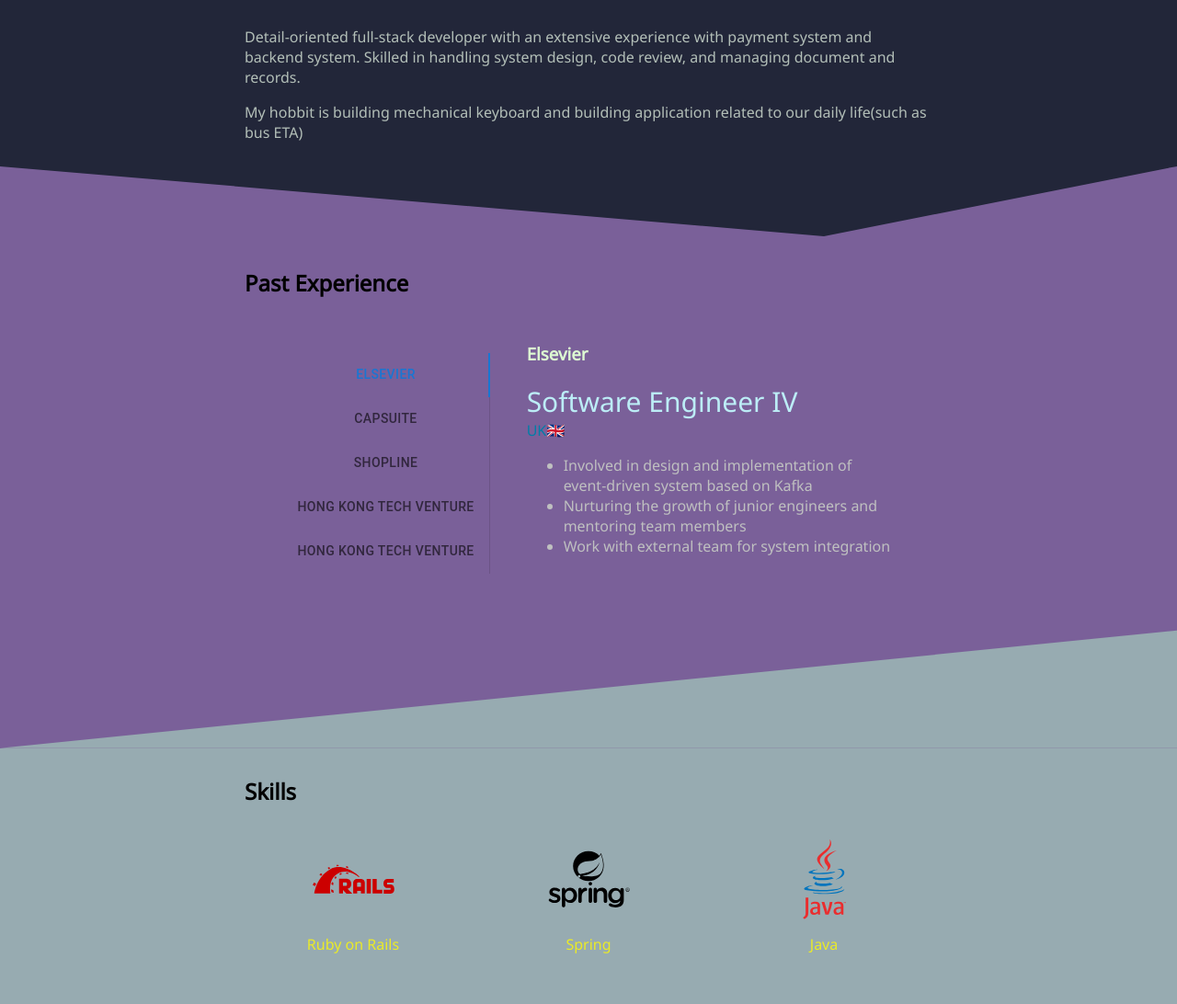
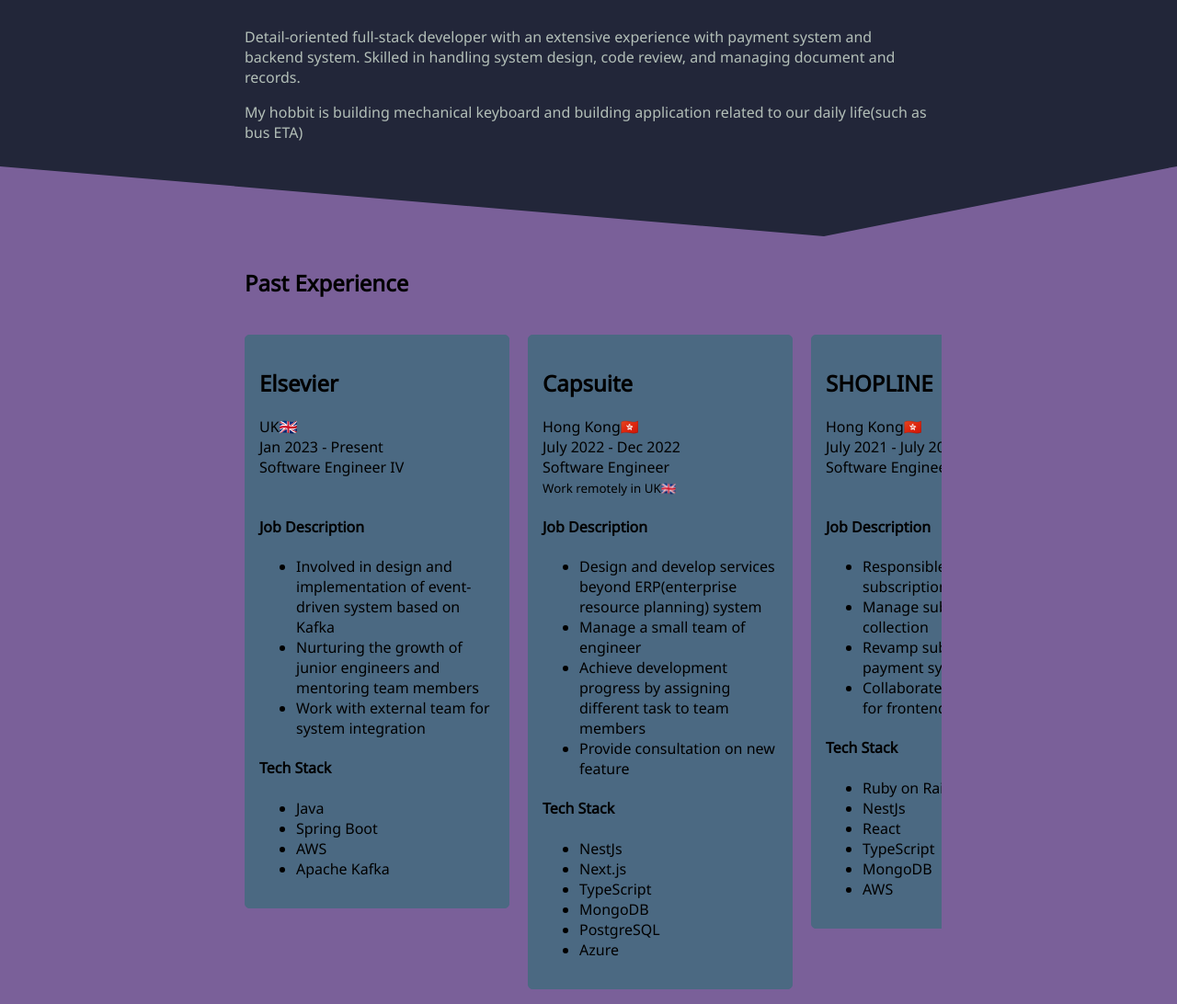
Before and after one commit to JasonK369/jason-personal-site, a Gatsby site: page / in a window 1280 px wide. Shown: the part 394-1486 px from the top of the page at 92% size. Built offline with nearby package versions, Linux system fonts and the light colour scheme; Gatsby itself is replaced by a stand-in of ours.

Commit message:
chore: remove unused code

```diff
--- a/src/components/sections/experience.tsx
+++ b/src/components/sections/experience.tsx
@@ -1,7 +1,7 @@
-import * as React from 'react'
-import CustomTabs from '../tabs'
-import styled from 'styled-components'
-import ContentContainer from '../contentContainer'
+import * as React from "react";
+import styled from "styled-components";
+import ContentContainer from "../contentContainer";
+import WorkExperienceList from "../workExperienceList";
 
 const Container = styled.div`
   min-height: 60vh;
@@ -10,7 +10,7 @@
   align-items: flex-center;
 
   background-color: #7a6099;
-`
+`;
 const HeadTriangle = styled.div`
   background-color: #222639;
   min-height: 10vh;
@@ -19,11 +19,11 @@
   @media (max-width: 768px) {
     min-height: 5vh;
   }
-`
+`;
 
 const TailTriangle = styled.div`
   flex-grow: 1;
-  background-color: #97ABB1;
+  background-color: #97abb1;
   min-height: 20vh;
   clip-path: polygon(100% 100%, 100% 20%, 0% 100%);
 
@@ -31,20 +31,20 @@
     clip-path: polygon(100% 100%, 100% 40%, 0% 100%);
     min-height: 5vh;
   }
-`
+`;
 
 const experience = () => {
   return (
     <Container id="experience">
       {/* A head triangle for separating sections */}
-      <HeadTriangle/>
+      <HeadTriangle />
       <ContentContainer heading="Past Experience">
-        <CustomTabs />
+        <WorkExperienceList />
       </ContentContainer>
-       {/* A tails triangle for separating sections */}
-       <TailTriangle/>
+      {/* A tails triangle for separating sections */}
+      <TailTriangle />
     </Container>
-  )
-}
+  );
+};
 
 export default experience;
```
